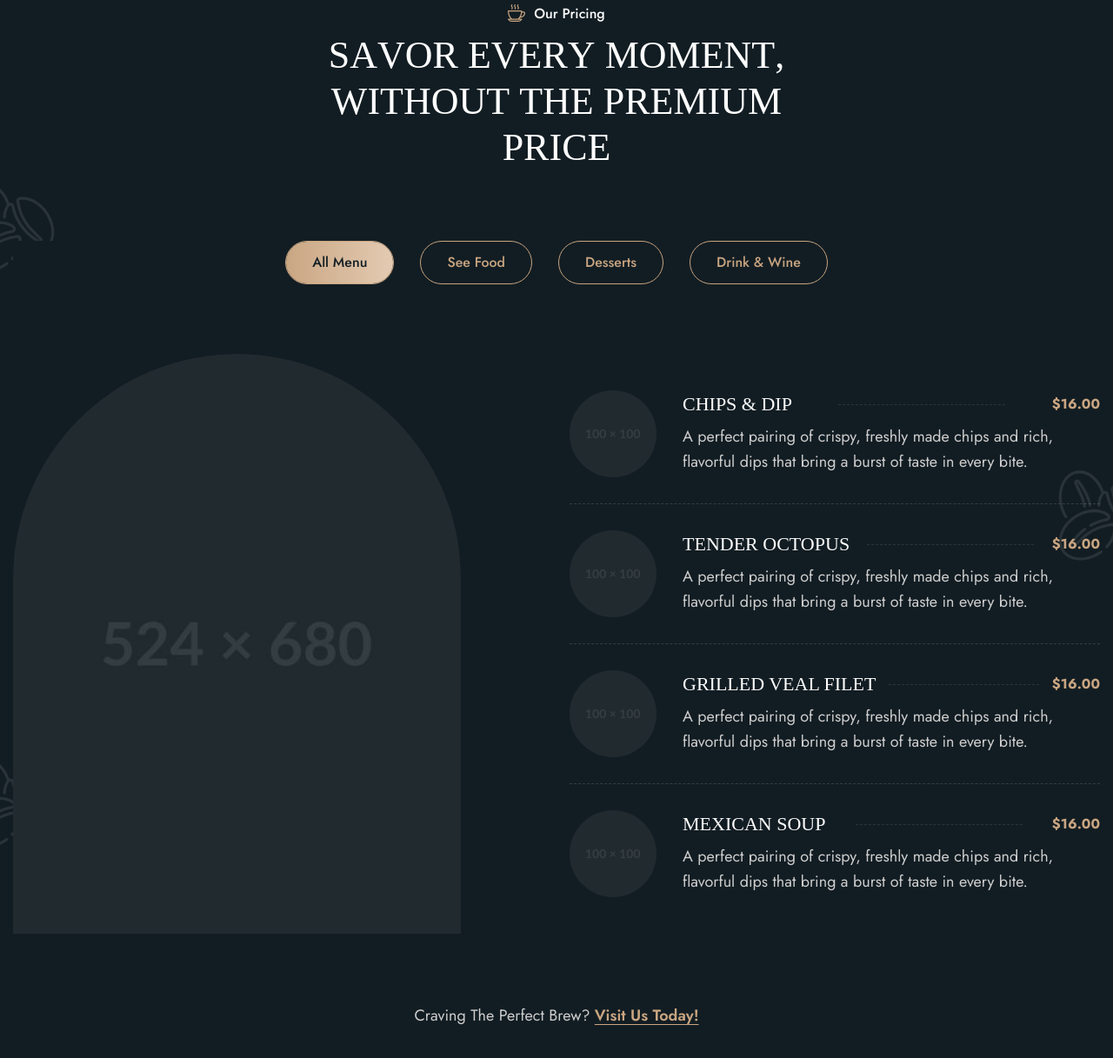
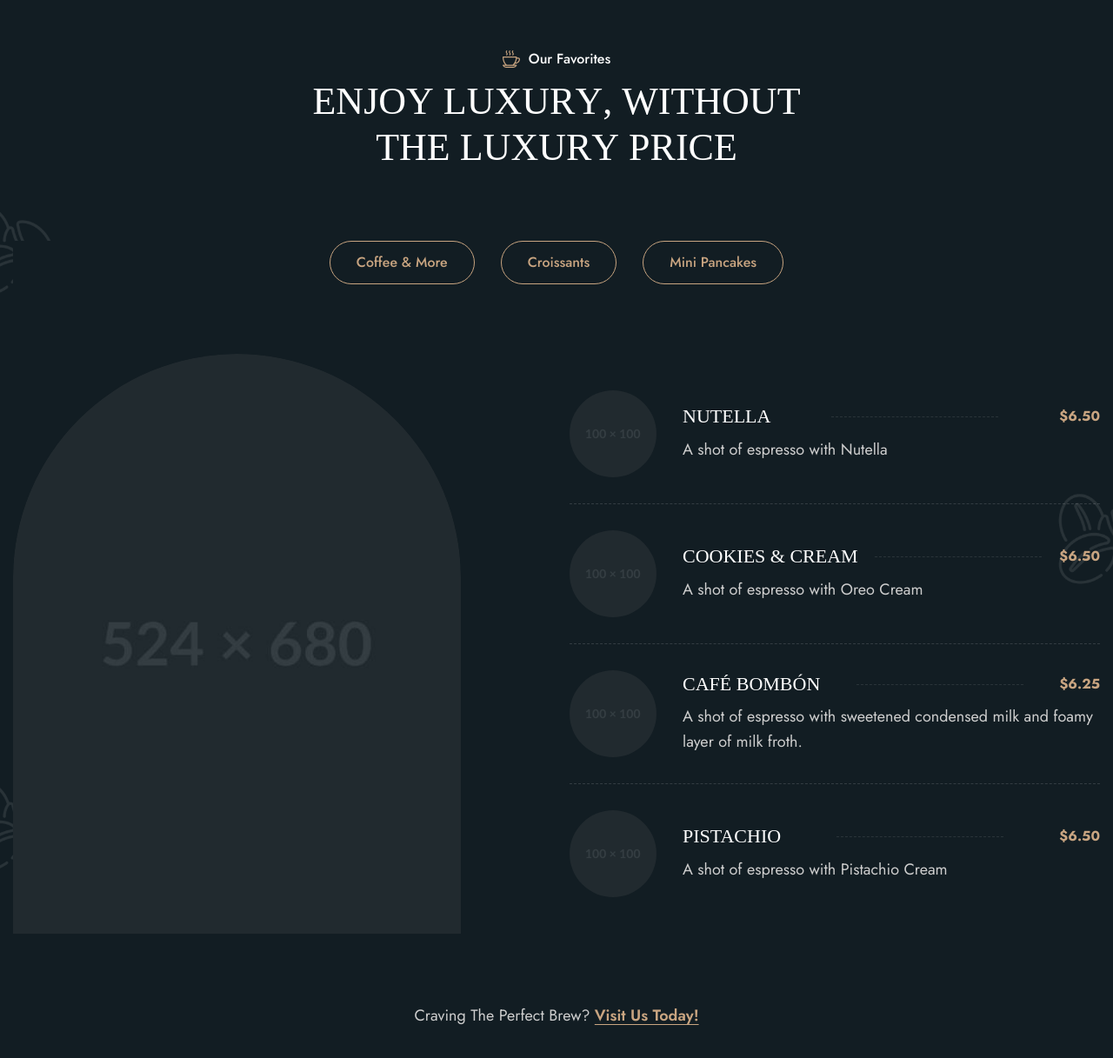
Before and after one commit to kyla1337/artb, a plain HTML site: page index.html in a window 1280 px wide. Shown: the part 3681-4898 px from the top of the page at 87% size. Drawn offline with Linux system fonts and the light colour scheme; a web font is replaced by a local one.

Commit message:
Update index.html

```diff
--- a/index.html
+++ b/index.html
@@ -473,7 +473,7 @@
                         <!-- Section Title Start -->
                         <div class="section-title">
                             <h3 class="wow fadeInUp">our journey of success</h3>
-                            <h2 class="text-anime-style-3" data-cursor="-opaque">Our coffee adventure, your favorite place</h2>
+                            <h2 class="text-anime-style-3" data-cursor="-opaque">Discover new flavors, make this your go-to place.</h2>
                         </div>
                         <!-- Section Title End -->
                     </div>
@@ -506,7 +506,7 @@
                                 <img src="images/icon-intro-video-counter-1.svg" alt="">
                             </div>
                             <div class="video-counter-content">
-                                <h2><span class="counter">300</span>+</h2>
+                                <h2><span class="counter">200</span>+</h2>
                             <p>daily visitors</p>
                             </div>
                         </div>
@@ -518,8 +518,8 @@
                                 <img src="images/icon-intro-video-counter-2.svg" alt="">
                             </div>
                             <div class="video-counter-content">
-                                <h2><span class="counter">50</span></h2>
-                            <p>recipe created</p>
+                                <h2><span class="counter">40</span>+</h2>
+                            <p>recipes created</p>
                             </div>
                         </div>
                         <!-- Video Counter Item End -->
@@ -530,8 +530,8 @@
                                 <img src="images/icon-intro-video-counter-3.svg" alt="">
                             </div>
                             <div class="video-counter-content">
-                                <h2><span class="counter">120</span>+</h2>
-                                <p>events hosted</p>
+                                <h2><span class="counter">100</span>+</h2>
+                                <p>Reviews</p>
                             </div>
                         </div>
                         <!-- Video Counter Item End -->
@@ -542,8 +542,8 @@
                                 <img src="images/icon-intro-video-counter-4.svg" alt="">
                             </div>
                             <div class="video-counter-content">
-                                <h2><span class="counter">500</span>+</h2>
-                                <p>happy customer</p>
+                                <h2><span class="counter">900</span>+</h2>
+                                <p>happy customers</p>
                             </div>
                         </div>
                         <!-- Video Counter Item End -->
@@ -562,8 +562,8 @@
                 <div class="col-lg-12">
                     <!-- Section Title Start -->
                     <div class="section-title">
-                        <h3 class="wow fadeInUp">Our pricing</h3>
-                        <h2 class="text-anime-style-3" data-cursor="-opaque">Savor every moment, without the premium price</h2>
+                        <h3 class="wow fadeInUp">Our Favorites</h3>
+                        <h2 class="text-anime-style-3" data-cursor="-opaque">Enjoy luxury, without the luxury price</h2>
                     </div>
                     <!-- Section Title End -->
                 </div>
@@ -576,23 +576,20 @@
                         <div class="our-support-nav wow fadeInUp" data-wow-delay="0.2s">
                             <ul class="nav nav-tabs" id="mvTab" role="tablist">
                                 <li class="nav-item" role="presentation">
-                                    <button class="btn-default btn-highlighted active" id="all-tab" data-bs-toggle="tab" data-bs-target="#all" type="button" role="tab" aria-selected="true">All Menu</button>
+                                    <button class="btn-default btn-highlighted" id="coffee-tab" data-bs-toggle="tab" data-bs-target="#see-food" type="button" role="tab" aria-selected="false">Coffee & More</button>
                                 </li>
                                 <li class="nav-item" role="presentation">
-                                    <button class="btn-default btn-highlighted" id="see-food-tab" data-bs-toggle="tab" data-bs-target="#see-food" type="button" role="tab" aria-selected="false">See food</button>
+                                    <button class="btn-default btn-highlighted" id="croissants-tab" data-bs-toggle="tab" data-bs-target="#desserts" type="button" role="tab" aria-selected="false">Croissants</button>
                                 </li>
                                 <li class="nav-item" role="presentation">
-                                    <button class="btn-default btn-highlighted" id="desserts-tab" data-bs-toggle="tab" data-bs-target="#desserts" type="button" role="tab" aria-selected="false">Desserts</button>
-                                </li>
-                                <li class="nav-item" role="presentation">
-                                    <button class="btn-default btn-highlighted" id="drink-tab" data-bs-toggle="tab" data-bs-target="#drink" type="button" role="tab" aria-selected="true">Drink & wine</button>
+                                    <button class="btn-default btn-highlighted" id="pancake-tab" data-bs-toggle="tab" data-bs-target="#drink" type="button" role="tab" aria-selected="true">Mini Pancakes</button>
                                 </li>
                             </ul>
                         </div>
                         <!-- Sidebar Our Support Nav End -->
 
                         <!-- Pricing Boxes Start -->
-                        <div class="pricing-boxes tab-pane fade show active" id="all" role="tabpanel">
+                        <div class="pricing-boxes tab-pane fade show active" id="coffee" role="tabpanel">
                             <div class="row align-items-center">
                                 <div class="col-lg-6">
                                     <!-- Pricing Image Start -->
@@ -621,15 +618,15 @@
                                             <div class="menu-item-body">
                                                 <!-- Menu Item Title Start -->
                                                 <div class="menu-item-title">
-                                                    <h3>chips & dip</h3>
+                                                    <h3>Nutella</h3>
                                                     <hr>
-                                                    <span>$16.00</span>
+                                                    <span>$6.50</span>
                                                 </div>
                                                 <!-- Menu Item Title End -->
 
                                                 <!-- Menu Item Content Start -->
                                                 <div class="menu-item-content">
-                                                    <p>A perfect pairing of crispy, freshly made chips and rich, flavorful dips that bring a burst of taste in every bite.</p>
+                                                    <p>A shot of espresso with Nutella</p>
                                                 </div>
                                                 <!-- Menu Item Content End -->
                                             </div>
@@ -650,15 +647,15 @@
                                             <div class="menu-item-body">
                                                 <!-- Menu Item Title Start -->
                                                 <div class="menu-item-title">
-                                                    <h3>tender octopus</h3>
+                                                    <h3>Cookies & Cream</h3>
                                                     <hr>
-                                                    <span>$16.00</span>
+                                                    <span>$6.50</span>
                                                 </div>
                                                 <!-- Menu Item Title End -->
 
                                                 <!-- Menu Item Content Start -->
                                                 <div class="menu-item-content">
-                                                    <p>A perfect pairing of crispy, freshly made chips and rich, flavorful dips that bring a burst of taste in every bite.</p>
+                                                    <p>A shot of espresso with Oreo Cream</p>
                                                 </div>
                                                 <!-- Our Menu Item End -->
                                                 <!-- Menu Item Content End -->
@@ -681,15 +678,15 @@
                                             <div class="menu-item-body">
                                                 <!-- Menu Item Title Start -->
                                                 <div class="menu-item-title">
-                                                    <h3>grilled veal filet</h3>
+                                                    <h3>Café Bombón</h3>
                                                     <hr>
-                                                    <span>$16.00</span>
+                                                    <span>$6.25</span>
                                                 </div>
                                                 <!-- Menu Item Title End -->
 
                                                 <!-- Menu Item Content Start -->
                                                 <div class="menu-item-content">
-                                                    <p>A perfect pairing of crispy, freshly made chips and rich, flavorful dips that bring a burst of taste in every bite.</p>
+                                                    <p>A shot of espresso with sweetened condensed milk and foamy layer of milk froth.</p>
                                                 </div>
                                                 <!-- Menu Item Content End -->
                                             </div>
@@ -711,15 +708,15 @@
                                             <div class="menu-item-body">
                                                 <!-- Menu Item Title Start -->
                                                 <div class="menu-item-title">
-                                                    <h3>Mexican soup</h3>
+                                                    <h3>Pistachio</h3>
                                                     <hr>
-                                                    <span>$16.00</span>
+                                                    <span>$6.50</span>
                                                 </div>
                                                 <!-- Menu Item Title End -->
 
                                                 <!-- Menu Item Content Start -->
                                                 <div class="menu-item-content">
-                                                    <p>A perfect pairing of crispy, freshly made chips and rich, flavorful dips that bring a burst of taste in every bite.</p>
+                                                    <p>A shot of espresso with Pistachio Cream</p>
                                                 </div>
                                                 <!-- Menu Item Content End -->
                                             </div>
@@ -734,7 +731,7 @@
                         <!-- Pricing Boxes End -->
 
                         <!-- Pricing Boxes Start -->
-                        <div class="pricing-boxes tab-pane fade" id="see-food" role="tabpanel">
+                        <div class="pricing-boxes tab-pane fade" id="coffee" role="tabpanel">
                             <div class="row align-items-center">
                                 <div class="col-lg-6">
                                     <!-- Pricing Image Start -->
@@ -763,15 +760,15 @@
                                             <div class="menu-item-body">
                                                 <!-- Menu Item Title Start -->
                                                 <div class="menu-item-title">
-                                                    <h3>chips & dip</h3>
+                                                    <h3>Nutella</h3>
                                                     <hr>
-                                                    <span>$16.00</span>
+                                                    <span>$6.50</span>
                                                 </div>
                                                 <!-- Menu Item Title End -->
 
                                                 <!-- Menu Item Content Start -->
                                                 <div class="menu-item-content">
-                                                    <p>A perfect pairing of crispy, freshly made chips and rich, flavorful dips that bring a burst of taste in every bite.</p>
+                                                    <p>A shot of espresso with Nutella</p>
                                                 </div>
                                                 <!-- Menu Item Content End -->
                                             </div>
@@ -792,15 +789,15 @@
                                             <div class="menu-item-body">
                                                 <!-- Menu Item Title Start -->
                                                 <div class="menu-item-title">
-                                                    <h3>tender octopus</h3>
+                                                    <h3>Cookies & Cream</h3>
                                                     <hr>
-                                                    <span>$16.00</span>
+                                                    <span>$6.50</span>
                                                 </div>
                                                 <!-- Menu Item Title End -->
 
                                                 <!-- Menu Item Content Start -->
                                                 <div class="menu-item-content">
-                                                    <p>A perfect pairing of crispy, freshly made chips and rich, flavorful dips that bring a burst of taste in every bite.</p>
+                                                    <p>A shot of espresso with Oreo Cream</p>
                                                 </div>
                                                 <!-- Our Menu Item End -->
                                                 <!-- Menu Item Content End -->
@@ -823,15 +820,15 @@
                                             <div class="menu-item-body">
                                                 <!-- Menu Item Title Start -->
                                                 <div class="menu-item-title">
-                                                    <h3>grilled veal filet</h3>
+                                                    <h3>Café Bombón</h3>
                                                     <hr>
-                                                    <span>$16.00</span>
+                                                    <span>$6.25</span>
                                                 </div>
                                                 <!-- Menu Item Title End -->
 
                                                 <!-- Menu Item Content Start -->
                                                 <div class="menu-item-content">
-                                                    <p>A perfect pairing of crispy, freshly made chips and rich, flavorful dips that bring a burst of taste in every bite.</p>
+                                                    <p>A shot of espresso with sweetened condensed milk and foamy layer of milk froth.</p>
                                                 </div>
                                                 <!-- Menu Item Content End -->
                                             </div>
@@ -853,15 +850,15 @@
                                             <div class="menu-item-body">
                                                 <!-- Menu Item Title Start -->
                                                 <div class="menu-item-title">
-                                                    <h3>Mexican soup</h3>
+                                                    <h3>Pistachio</h3>
                                                     <hr>
-                                                    <span>$16.00</span>
+                                                    <span>$6.50</span>
                                                 </div>
                                                 <!-- Menu Item Title End -->
 
                                                 <!-- Menu Item Content Start -->
                                                 <div class="menu-item-content">
-                                                    <p>A perfect pairing of crispy, freshly made chips and rich, flavorful dips that bring a burst of taste in every bite.</p>
+                                                    <p>A shot of espresso with Pistachio Cream</p>
                                                 </div>
                                                 <!-- Menu Item Content End -->
                                             </div>
@@ -876,7 +873,7 @@
                         <!-- Pricing Boxes End -->
 
                         <!-- Pricing Boxes Start -->
-                        <div class="pricing-boxes tab-pane fade" id="desserts" role="tabpanel">
+                        <div class="pricing-boxes tab-pane fade" id="croissants-tab" role="tabpanel">
                             <div class="row align-items-center">
                                 <div class="col-lg-6">
                                     <!-- Pricing Image Start -->
@@ -905,15 +902,15 @@
                                             <div class="menu-item-body">
                                                 <!-- Menu Item Title Start -->
                                                 <div class="menu-item-title">
-                                                    <h3>chips & dip</h3>
+                                                    <h3>Nutella</h3>
                                                     <hr>
-                                                    <span>$16.00</span>
+                                                    <span>$6.50</span>
                                                 </div>
                                                 <!-- Menu Item Title End -->
 
                                                 <!-- Menu Item Content Start -->
                                                 <div class="menu-item-content">
-                                                    <p>A perfect pairing of crispy, freshly made chips and rich, flavorful dips that bring a burst of taste in every bite.</p>
+                                                    <p>A shot of espresso with Nutella</p>
                                                 </div>
                                                 <!-- Menu Item Content End -->
                                             </div>
@@ -934,15 +931,15 @@
                                             <div class="menu-item-body">
                                                 <!-- Menu Item Title Start -->
                                                 <div class="menu-item-title">
-                                                    <h3>tender octopus</h3>
+                                                    <h3>Cookies & Cream</h3>
                                                     <hr>
-                                                    <span>$16.00</span>
+                                                    <span>$6.50</span>
                                                 </div>
                                                 <!-- Menu Item Title End -->
 
                                                 <!-- Menu Item Content Start -->
                                                 <div class="menu-item-content">
-                                                    <p>A perfect pairing of crispy, freshly made chips and rich, flavorful dips that bring a burst of taste in every bite.</p>
+                                                    <p>A shot of espresso with Oreo Cream</p>
                                                 </div>
                                                 <!-- Our Menu Item End -->
                                                 <!-- Menu Item Content End -->
@@ -965,15 +962,15 @@
                                             <div class="menu-item-body">
                                                 <!-- Menu Item Title Start -->
                                                 <div class="menu-item-title">
-                                                    <h3>grilled veal filet</h3>
+                                                    <h3>Café Bombón</h3>
                                                     <hr>
-                                                    <span>$16.00</span>
+                                                    <span>$6.25</span>
                                                 </div>
                                                 <!-- Menu Item Title End -->
 
                                                 <!-- Menu Item Content Start -->
                                                 <div class="menu-item-content">
-                                                    <p>A perfect pairing of crispy, freshly made chips and rich, flavorful dips that bring a burst of taste in every bite.</p>
+                                                    <p>A shot of espresso with sweetened condensed milk and foamy layer of milk froth.</p>
                                                 </div>
                                                 <!-- Menu Item Content End -->
                                             </div>
@@ -995,15 +992,15 @@
                                             <div class="menu-item-body">
                                                 <!-- Menu Item Title Start -->
                                                 <div class="menu-item-title">
-                                                    <h3>Mexican soup</h3>
+                                                    <h3>Pistachio</h3>
                                                     <hr>
-                                                    <span>$16.00</span>
+                                                    <span>$6.50</span>
                                                 </div>
                                                 <!-- Menu Item Title End -->
 
                                                 <!-- Menu Item Content Start -->
                                                 <div class="menu-item-content">
-                                                    <p>A perfect pairing of crispy, freshly made chips and rich, flavorful dips that bring a burst of taste in every bite.</p>
+                                                    <p>A shot of espresso with Pistachio Cream</p>
                                                 </div>
                                                 <!-- Menu Item Content End -->
                                             </div>
@@ -1018,7 +1015,7 @@
                         <!-- Pricing Boxes End -->
 
                         <!-- Pricing Boxes Start -->
-                        <div class="pricing-boxes tab-pane fade" id="drink" role="tabpanel">
+                        <div class="pricing-boxes tab-pane fade" id="pancake-tab" role="tabpanel">
                             <div class="row align-items-center">
                                 <div class="col-lg-6">
                                     <!-- Pricing Image Start -->
@@ -1160,7 +1157,7 @@
                         <!-- Pricing Boxes End -->
 
                         <div class="section-footer-text wow fadeInUp" data-wow-delay="0.2s">
-                            <p>craving the perfect brew? <a href="book-table.html">visit us today!</a></p>
+                            <p>craving the perfect brew? <a href="contact.html">visit us today!</a></p>
                         </div>
                     </div>
                 </div>
```
